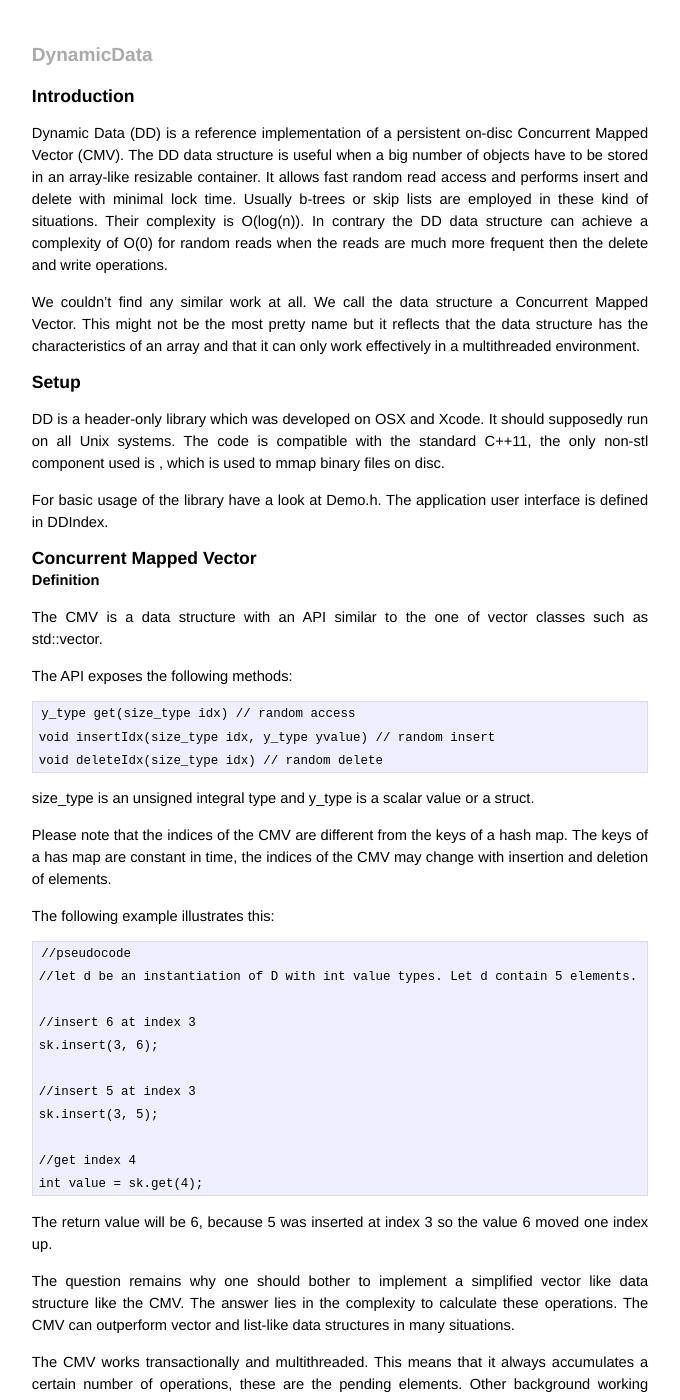
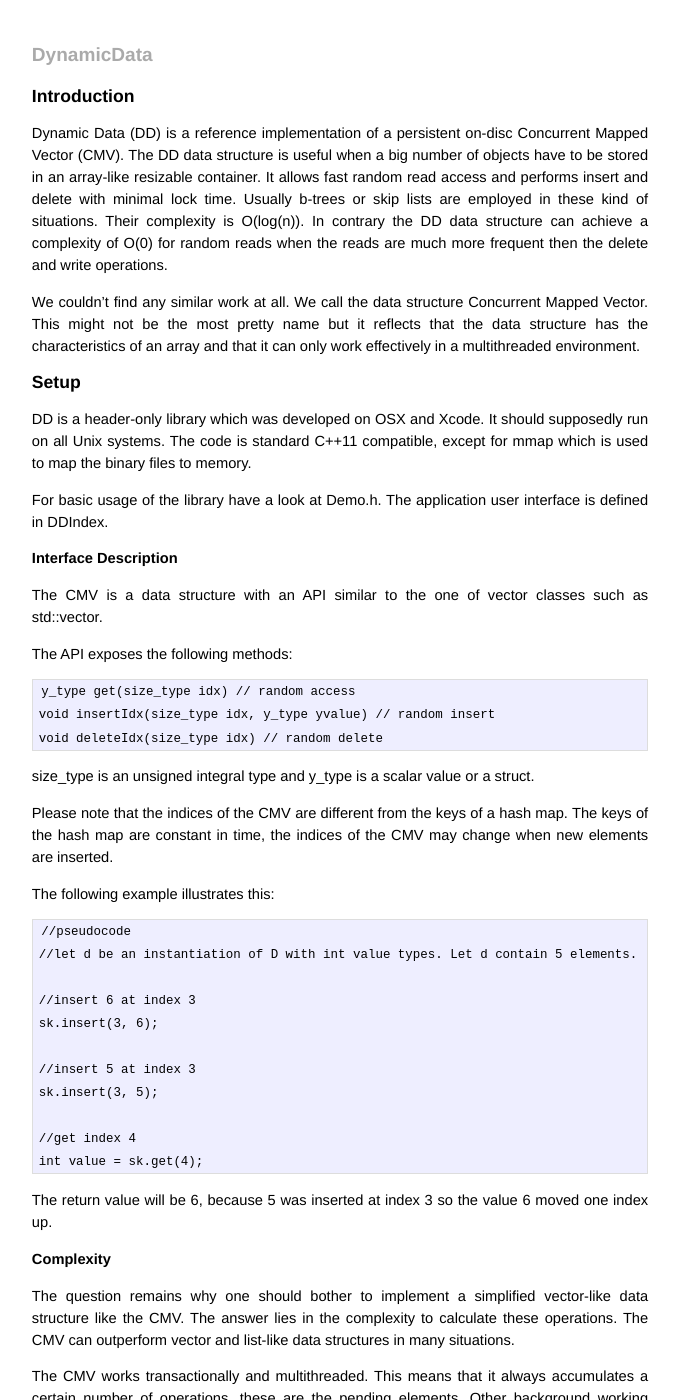
Before and after one commit to cleverandson/DynamicData, a Jekyll site: the page built from _posts/2013-3-4-manual.md, in a window 1280 px wide and 1400 px high. Shown: the whole window, without its empty margins (300-980 px from the left). Built offline with Jekyll 4.4.1, drawn with Linux system fonts in a browser that asks for light colours; Markdown is read by kramdown in place of the engine named in the settings.

Commit message:
more changes

```diff
--- a/_posts/2013-3-4-manual.md
+++ b/_posts/2013-3-4-manual.md
@@ -9,19 +9,17 @@
 
 Dynamic Data (DD) is a reference implementation of a persistent on-disc Concurrent Mapped Vector (CMV). The DD data structure is useful when a big number of objects have to be stored in an array-like resizable container. It allows fast random read access and performs insert and delete with minimal lock time. Usually b-trees or skip lists are employed in these kind of situations. Their complexity is O(log(n)). In contrary the DD data structure can achieve a complexity of O(0) for random reads when the reads are much more frequent then the delete and write operations.
 
-We couldn't find any similar work at all. We call the data structure a Concurrent Mapped Vector. This might not be the most pretty name but it reflects that the data structure has the characteristics of an array and that it can only work effectively in a multithreaded environment.
+We couldn't find any similar work at all. We call the data structure Concurrent Mapped Vector. This might not be the most pretty name but it reflects that the data structure has the characteristics of an array and that it can only work effectively in a multithreaded environment.
 
 ## Setup
 
-DD is a header-only library which was developed on OSX and Xcode. It should supposedly run on all Unix systems. The code is compatible with the standard C++11, the only non-stl component used is , which is used to mmap binary files on disc.
+DD is a header-only library which was developed on OSX and Xcode. It should supposedly run on all Unix systems.
+The code is standard C++11 compatible, except for mmap which is used to map the binary files to memory.
 
 For basic usage of the library have a look at Demo.h. The application user interface is defined in DDIndex.
 
 
-
-## Concurrent Mapped Vector
-
-### Definition
+### Interface Description
 
 The CMV is a data structure with an API similar to the one of vector classes such as std::vector.
 
@@ -33,7 +31,7 @@
 
 size_type is an unsigned integral type and y_type is a scalar value or a struct.
 
-Please note that the indices of the CMV are different from the keys of a hash map. The keys of a has map are constant in time, the indices of the CMV may change with insertion and deletion of elements.
+Please note that the indices of the CMV are different from the keys of a hash map. The keys of the hash map are constant in time, the indices of the CMV may change when new elements are inserted.
 
 
 The following example illustrates this:
@@ -52,7 +50,10 @@
 
 The return value will be 6, because 5 was inserted at index 3 so the value 6 moved one index up.
 
-The question remains why one should bother to implement a simplified vector like data structure like the CMV. The answer lies in the complexity to calculate these operations. The CMV can outperform vector and list-like data structures in many situations.
+
+### Complexity
+
+The question remains why one should bother to implement a simplified vector-like data structure like the CMV. The answer lies in the complexity to calculate these operations. The CMV can outperform vector and list-like data structures in many situations.
 
 The CMV works transactionally and multithreaded. This means that it always accumulates a certain number of operations, these are the pending elements. Other background working threads then incorporate these pending operations into the core memory of the CMV data structure, which can be in RAM or on disc.
 
```
